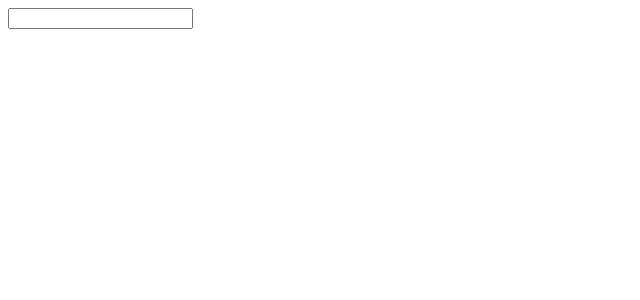
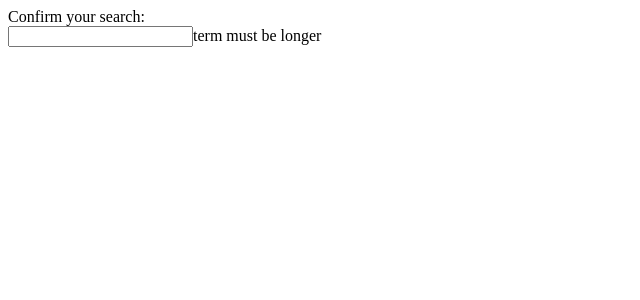
Before and after one commit to KhorallyPierre/image-search, a React (Create React App) app: page / in a window 1280 px wide. Shown: the top 300 px of the page, without its empty margins (0-640 px from the left). Built offline with nearby package versions, Linux system fonts and the light colour scheme.

Commit message:
api response

```diff
--- a/src/App.js
+++ b/src/App.js
@@ -1,9 +1,10 @@
-import SearchBar from './components/SearchBar'
+import SearchBar from './components/SearchBar';
+import searchImages from './api';
 
 function App() {
     const handleSubmit = (term) => {
-console.log('do a search for', term);
-        SearchBar(term)
+        searchImages(term);
+
     }
     return <div>
         <SearchBar onSubmit={handleSubmit}/>
--- a/src/components/SearchBar.js
+++ b/src/components/SearchBar.js
@@ -1,18 +1,31 @@
-function SearchBar() {
+import {useState} from 'react';
+
+
+function SearchBar({onSubmit}) {
+    const [term, setTerm] = useState('');
+
 
     const handleFormSubmit = (event) => {
         // this prevents the page from reloading so that the console log gets rendered
         event.preventDefault();
-        console.log('I need to tell the parent about some data')
+
+        onSubmit(term);
     }
-    return <div>
+    const handleChange = (event) => {
+        setTerm(event.target.value)
+    }
+    return (
+    <div>
         {/* submit events are automatically triggered with forms in the browser */}
         <form onSubmit={(handleFormSubmit)}>
-            <input />
+            Confirm your search: {term} <br/>
+            <input value={term} onChange={handleChange}/>
+            {term < 3 &&'term must be longer'}
         </form>
 
 
     </div>
+    )
 }
 
 export default SearchBar
```
